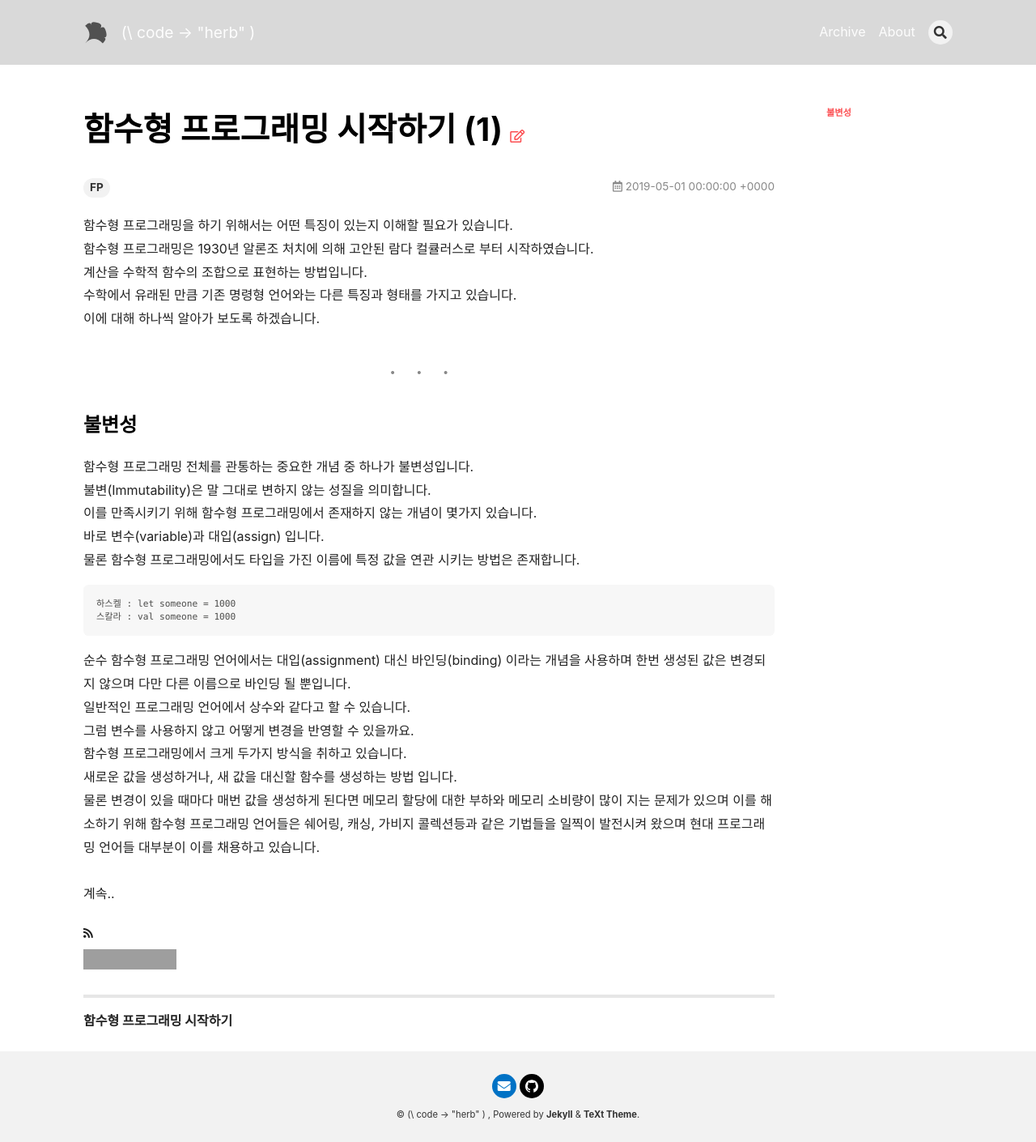
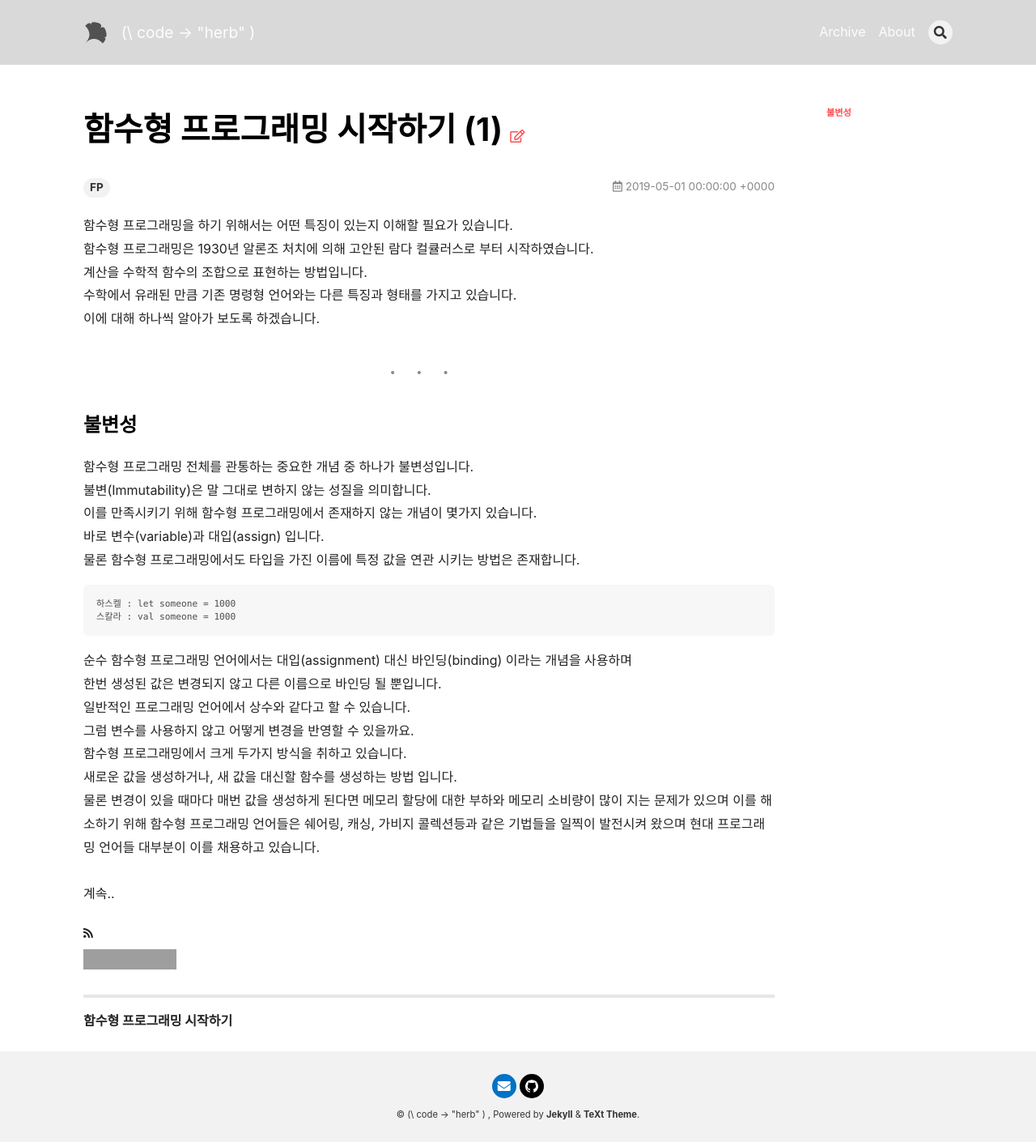
Before and after one commit to codeherb/codeherb.github.com, a Jekyll site: the page built from _posts/2019-05-01-hello_fp.md, in a window 1280 px wide. Shown: the whole page at 81% size. Built offline with Jekyll 4.4.1, drawn with Linux system fonts in a browser that asks for light colours; nearby versions of some CDN libraries; comment, search, counter and statistics services are not loaded; grey boxes are pictures that could not be loaded.

Commit message:
Update 2019-05-01-hello_fp.md

````diff
--- a/_posts/2019-05-01-hello_fp.md
+++ b/_posts/2019-05-01-hello_fp.md
@@ -23,8 +23,8 @@ key: post-hello-fp-1
 하스켈 : let someone = 1000
 스칼라 : val someone = 1000
 ```
-순수 함수형 프로그래밍 언어에서는 대입(assignment) 대신 바인딩(binding) 이라는 개념을 사용하며
-한번 생성된 값은 변경되지 않으며 다만 다른 이름으로 바인딩 될 뿐입니다.<br>
+순수 함수형 프로그래밍 언어에서는 대입(assignment) 대신 바인딩(binding) 이라는 개념을 사용하며<br>
+한번 생성된 값은 변경되지 않고 다른 이름으로 바인딩 될 뿐입니다.<br>
 일반적인 프로그래밍 언어에서 상수와 같다고 할 수 있습니다.<br>
 그럼 변수를 사용하지 않고 어떻게 변경을 반영할 수 있을까요.<br>
 함수형 프로그래밍에서 크게 두가지 방식을 취하고 있습니다.<br>
````
